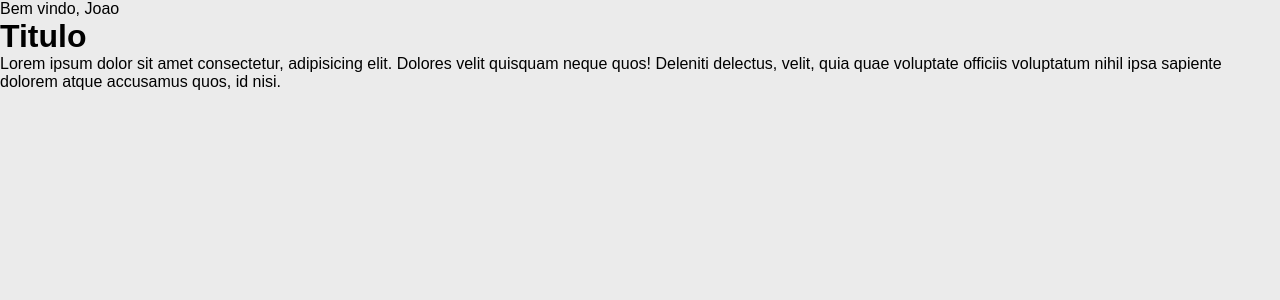
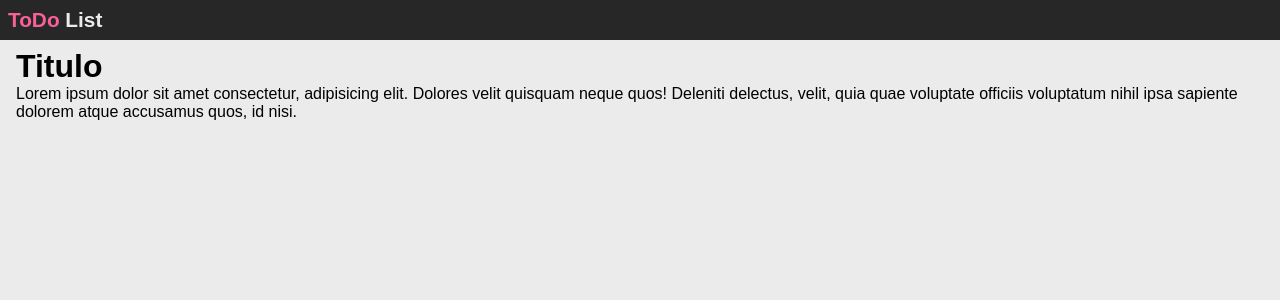
Before and after one commit to AntonyGuzma/ToDoList, a React (Vite) app in the folder vite-project/: page / in a window 1280 px wide. Shown: the top 300 px of the page. Built offline with nearby package versions, Linux system fonts and the light colour scheme.

Commit message:
:lipstick: feat: aplicando estilização modular

```diff
--- a/vite-project/src/components/Cabecalho/Cabecalho.jsx
+++ b/vite-project/src/components/Cabecalho/Cabecalho.jsx
@@ -1,19 +1,10 @@
+import style from './Cabecalho.module.css'
 
-// function Cabecalho(props) {
-//   return (
-//     <div>
-//         Bem vindo, {props.nomeUsuario}
-//     </div>
-//   )
-// }
-
-const Cabecalho = (props) => {
-
-    const { nomeUsuario } = props
+const Cabecalho = () => {
 
     return (
-        <div>
-            Bem vindo, {nomeUsuario}
+        <div className={style.Cabecalho}>
+            <h1><span>ToDo</span> List</h1>
         </div>
       )
 }
--- /dev/null
+++ b/vite-project/src/components/Cabecalho/Cabecalho.module.css
@@ -0,0 +1,13 @@
+.Cabecalho{
+    background-color: var(--preto);
+    color: var(--cinza);
+}
+
+.Cabecalho h1 span {
+    color: var(--rosa);
+}
+
+.Cabecalho h1{
+    font-size: 1.3rem;
+    padding: 0.5rem;
+}
--- a/vite-project/src/components/Conteudo/Conteudo.jsx
+++ b/vite-project/src/components/Conteudo/Conteudo.jsx
@@ -1,8 +1,10 @@
+import style from './Conteudo.module.css'
+
 function Conteudo(props) {
   const { children } = props
 
   return (
-    <div>
+    <div className={style.Conteudo}>
         {children}
     </div>
   )
--- /dev/null
+++ b/vite-project/src/components/Conteudo/Conteudo.module.css
@@ -0,0 +1,3 @@
+.Conteudo{
+    padding: 0.5rem 1rem;
+}
```
